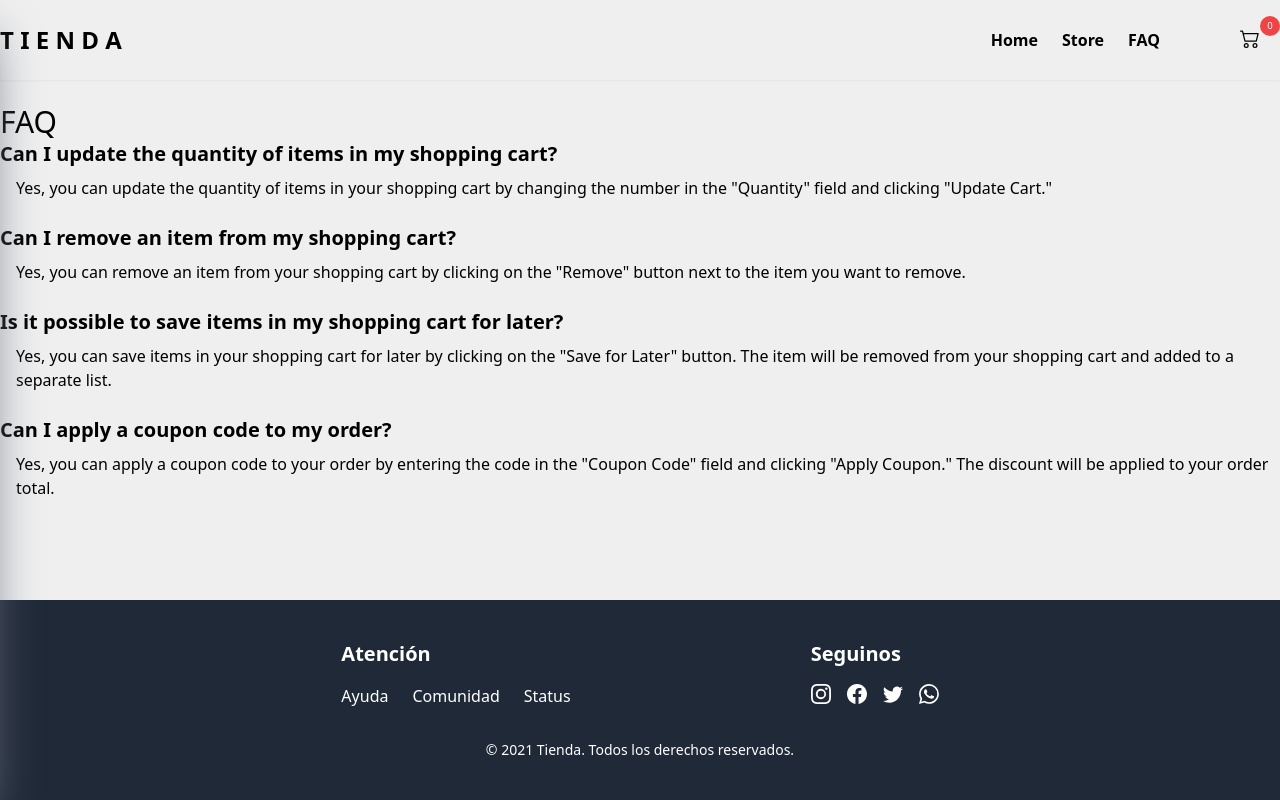
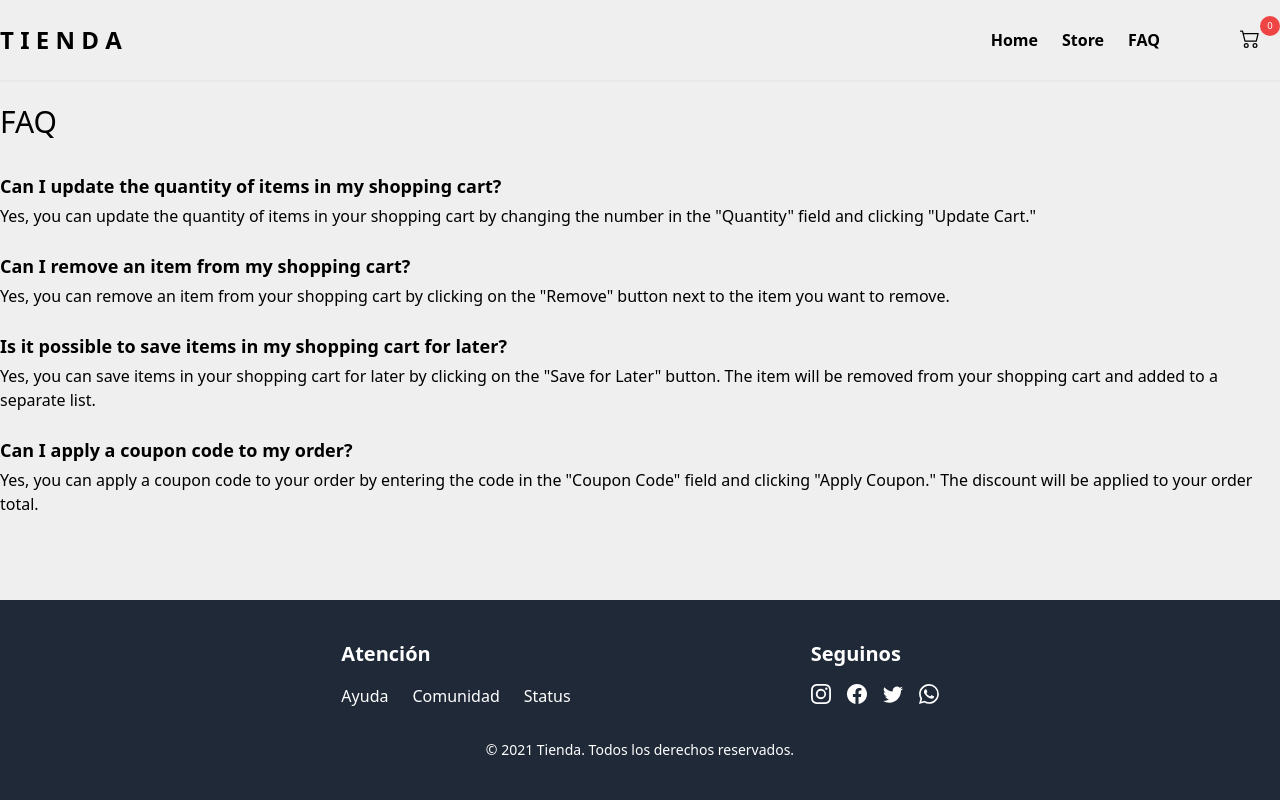
Before and after one commit to julioxr/tienda, a Next.js app: page /faq in a window 1280 px wide. Built offline with nearby package versions, Linux system fonts and the light colour scheme.

Commit message:
Se dio estilos al FAQ y se soluciono problema con shadow en shoppingcart

```diff
--- a/components/product.jsx
+++ b/components/product.jsx
@@ -22,11 +22,17 @@ export default function Product({ item, showAs }) {
 
                     <div className="flex flex-col gap-4">
                         <div>
-                            <h2 className="text-3xl font-bold">{item.title}</h2>
+                            <h2 className="text-3xl font-bold text-gray-700">
+                                {item.title}
+                            </h2>
                         </div>
-                        <div>{item.price}</div>
-                        <div>{item.descripcion}</div>
-                        <div>
+                        <div className="text-lg text-gray-400 font-semibold -mt-3">
+                            ${item.price}
+                        </div>
+                        <div className="w-3/4 text-gray-500">
+                            {item.descripcion}
+                        </div>
+                        <div className="mt-8">
                             <CartButton item={item} />
                         </div>
                     </div>
--- a/components/shoppingCart.jsx
+++ b/components/shoppingCart.jsx
@@ -5,6 +5,7 @@ import { useAppContext } from "./stateWrapper";
 export default function ShoppingCart() {
     const cart = useAppContext();
     const openStyle = cart.isOpen ? "right-0" : "right-full";
+    const isHide = cart.isOpen ? "block" : "hidden";
 
     const handleCloseCart = () => {
         cart.closeCart();
@@ -22,7 +23,7 @@ export default function ShoppingCart() {
     return (
         <>
             <div
-                className={`fixed top-0 bottom-0 z-20 px-10 bg-[#efefef] shadow-2xl shadow-gray-500 ${openStyle}`}
+                className={`fixed top-0 bottom-0 z-20 px-10 bg-[#efefef] shadow-2xl shadow-gray-500 ${openStyle} ${isHide}`}
             >
                 <button
                     className="text-2xl mt-8 flex justify-end w-full"
--- a/pages/faq.jsx
+++ b/pages/faq.jsx
@@ -5,40 +5,40 @@ export default function faq() {
         <>
             <Layout title="FAQ">
                 <div className="h-[calc(100vh-304px)]">
-                    <h2 className="text-3xl mt-6">FAQ</h2>
+                    <h2 className="text-3xl mt-6 mb-8">FAQ</h2>
 
                     <div>
-                        <h3 className="font-bold text-xl mb-2">
+                        <h3 className="font-bold text-lg mb-1">
                             Can I update the quantity of items in my shopping
                             cart?
                         </h3>
-                        <p className="pb-6 font-thin pl-4">
+                        <p className="pb-6 font-thin">
                             Yes, you can update the quantity of items in your
                             shopping cart by changing the number in the
                             "Quantity" field and clicking "Update Cart."
                         </p>
-                        <h3 className="font-bold text-xl mb-2">
+                        <h3 className="font-bold text-lg mb-1">
                             Can I remove an item from my shopping cart?
                         </h3>
-                        <p className="pb-6 font-thin pl-4">
+                        <p className="pb-6 font-thin">
                             Yes, you can remove an item from your shopping cart
                             by clicking on the "Remove" button next to the item
                             you want to remove.
                         </p>
-                        <h3 className="font-bold text-xl mb-2">
+                        <h3 className="font-bold text-lg mb-1">
                             Is it possible to save items in my shopping cart for
                             later?
                         </h3>
-                        <p className="pb-6 font-thin pl-4">
+                        <p className="pb-6 font-thin">
                             Yes, you can save items in your shopping cart for
                             later by clicking on the "Save for Later" button.
                             The item will be removed from your shopping cart and
                             added to a separate list.
                         </p>
-                        <h3 className="font-bold text-xl mb-2">
+                        <h3 className="font-bold text-lg mb-1">
                             Can I apply a coupon code to my order?
                         </h3>
-                        <p className="pb-6 font-thin pl-4">
+                        <p className="pb-6 font-thin">
                             Yes, you can apply a coupon code to your order by
                             entering the code in the "Coupon Code" field and
                             clicking "Apply Coupon." The discount will be
```
